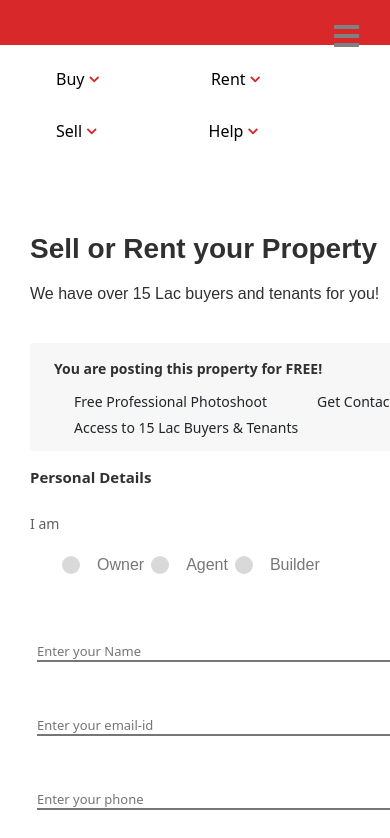
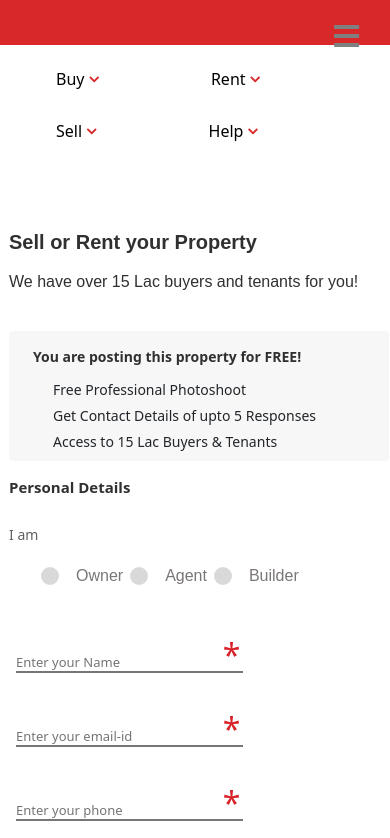
Before and after one commit to dhing-palak/Real-Estate-Project, a React (Create React App) app in the folder root/: page /postproperty in a window 390 px wide. Shown: the top 838 px of the page. Built offline with nearby package versions, Linux system fonts and the light colour scheme.

Commit message:
responsive done

```diff
--- a/root/src/common/common.js
+++ b/root/src/common/common.js
@@ -1,5 +1,6 @@
 export const city = [
   "Mumbai",
+  "Delhi",
   "Kolkata",
   "Hyderabad",
   "Pune",
--- a/root/src/components/footer/Footer.js
+++ b/root/src/components/footer/Footer.js
@@ -7,7 +7,8 @@
     <>
       <footer className="footer">
         <section className="footer__main">
-          <div className="container footer__main__section">
+
+          <div className="fcontainer footer__main__section">
             <div className="footer__main__left">
               <div className="footer__main__title">About Us </div>
               <div className="footer__main__content">
@@ -82,9 +83,10 @@
               </div>
             </div>
           </div>
+
         </section>
         <section className="footer__secondary">
-          <div className="footer">
+          <div className="fcontainer">
             <ul className="footer__secondary__links">
               <li>
                 <Link to="/helpcenter" className="footer__main__right__link">
@@ -106,7 +108,7 @@
         </section>
 
         <section className="footer__copyright">
-          <div className="footer">
+          <div className="fcontainer">
             Copyright @ 2022 Real Estate. All rights reserved.
           </div>
         </section>
--- a/root/src/components/postproperty/Postproperty.js
+++ b/root/src/components/postproperty/Postproperty.js
@@ -78,8 +78,8 @@
       price,
       ratepersqft,
       status,
-      description,
-      image,
+      description
+      // image,
     } = property;
 
     //calling postproperty api
@@ -99,7 +99,7 @@
       ratepersqft,
       status,
       description,
-      image,
+      // image,
     );
 
     if (Object.keys(formErrors).length === 0 && isSubmit) {
@@ -165,10 +165,11 @@
                     formErrors.area ||
                     formErrors.floors ||
                     formErrors.price ||
+                    formErrors.ratepersqft||
                     formErrors.status ||
                     formErrors.description ||
-                    formErrors.propertyfor ||
-                    formErrors.image
+                    formErrors.propertyfor
+
                       ? "Please fill the details mention below: "
                       : "Your Property details added Sucesssfully"}
                   </div>
--- a/root/src/styles/Footer.css
+++ b/root/src/styles/Footer.css
@@ -4,7 +4,13 @@
   width: 100%;
   margin: auto;
   box-sizing: border-box;
+
 }
+.fcontainer {
+  width: 100%;
+  margin: auto;
+}
+
 .footer__main {
   width: 100%;
   min-height: 200px;
--- a/root/src/styles/Postproperty.css
+++ b/root/src/styles/Postproperty.css
@@ -271,3 +271,87 @@
   font-size: xx-large;
   padding: 0 5px 0 0;
 }
+
+/* media queries */
+
+@media (max-width: 750px) {
+  /* .postproperty_webpage {
+   width: 740px;
+  } */
+  .postproperty_left_container {
+  width: 540px;
+  }
+  .postproperty_container {
+  width: 520px;
+  }
+  .postproperty__offer__block {
+    width:410px;
+  }
+  .postproperty_offer_data {
+    width: 450px;
+    height: 130px;
+  }
+  .postproperty_message_data {
+    width: 450px;
+    }
+  }
+
+  @media (max-width: 480px) {
+    /* .postproperty_webpage {
+      width: 460px;
+     } */
+     .postproperty_left_container {
+      width: 420px;
+      }
+      .postproperty_container {
+      width: 410px;
+      padding: 9px 9px 9px;
+      }
+      .postproperty__offer__block {
+        width:380px;
+      }
+      .postproperty_offer_data {
+        width: 380px;
+        height: 130px;
+      }
+      .postproperty_message_data {
+        width: 380px;
+        }
+     .postproperty_heading{
+      width: 350px;
+    }
+    .postproperty_heading .highLight {
+      font-size: 20px;
+    }
+    .postproperty_heading p {
+      font-size: 12px;
+    }
+  }
+  @media (max-width:360px) {
+    .postproperty_left_container{
+      width: 350px;
+    }
+    .postproperty_container {
+      width: 350px;
+      padding: 1px 1px 1px;
+      }
+      .postproperty__offer__block {
+        width:300px;
+      }
+      .postproperty_offer_data {
+        width: 300px;
+        height: 150px;
+      }
+      .postproperty_message_data {
+        width: 300px;
+        }
+     .postproperty_heading{
+      width: 280px;
+    }
+    .postproperty_heading .highLight {
+      font-size: 15px;
+    }
+    .postproperty_heading p {
+      font-size: 10px;
+    }
+  }
--- a/root/src/validation/validate.js
+++ b/root/src/validation/validate.js
@@ -2,7 +2,8 @@
   const errors = {};
   const regex = /^[^\s@]+@[^\s@]+\.[^\s@]{2,}$/i;
   const phoneno = /^\d{10}$/;
-  const number = /^[0-9]$/;
+  const singlenumber = /^[0-9]$/;
+  // const numberstring = /^\d+$/;
 
   if (!values.iam) {
     errors.iam = "Select any option";
@@ -31,7 +32,7 @@
   }
   if (!values.rooms) {
     errors.rooms = "Rooms is required!";
-  } else if (!number.test(values.rooms)) {
+  } else if (!singlenumber.test(values.rooms)) {
     errors.rooms = "Number of rooms must be in a single digit!";
   }
   if (!values.propertytype) {
@@ -40,9 +41,13 @@
   if (!values.area) {
     errors.area = "Area is required!";
   }
+  // else if (!numberstring.test(values.area)) {
+  //   errors.area = "Area must be in a digits!";
+  // }
   if (!values.floors) {
     errors.floors = "Floors is required!";
-  } else if (!number.test(values.floors)) {
+  }
+  else if (!singlenumber.test.length <1) {
     errors.floors = "Number of floors must be in single digits!";
   }
   if (!values.price) {
@@ -51,6 +56,9 @@
   if (!values.ratepersqft) {
     errors.ratepersqft = "Rate per Sqft is required!";
   }
+  // else if (!numberstring.test(values.ratepersqft)) {
+  //   errors.ratepersqft = "Rate per Sqft must be in a digits!";
+  // }
   if (!values.status) {
     errors.status = "status is required!";
   }
```
Also changed, not shown: 2 other files (tests, documents, lock files or other folders).
